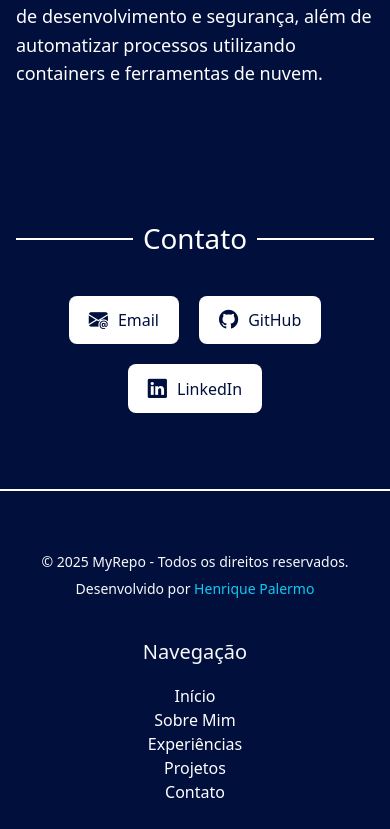
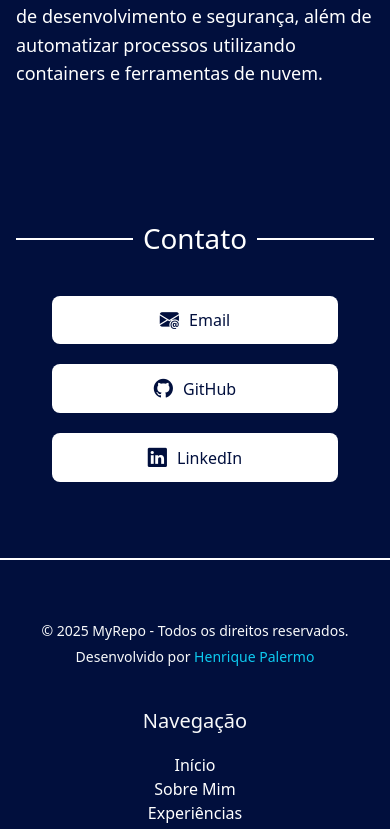
Before and after one commit to hick-hpe/portifolio, a React (Vite) app in the folder portifolio/: page / in a window 390 px wide. Shown: the part 2277-3106 px from the top of the page. Built offline with nearby package versions, Linux system fonts and the light colour scheme.

Commit message:
feat: Seção `contato` responsiva

```diff
--- a/portifolio/src/components/Contato.tsx
+++ b/portifolio/src/components/Contato.tsx
@@ -52,6 +52,16 @@ const Page = styled.div`
                 font-size: 1.2rem;
             }
         }
+
+        @media (max-width: 768px) {
+            flex-direction: column;
+            align-items: center;
+
+            a {
+                width: 80%;
+                justify-content: center;
+            }
+        }
     }
 `;
 
```
